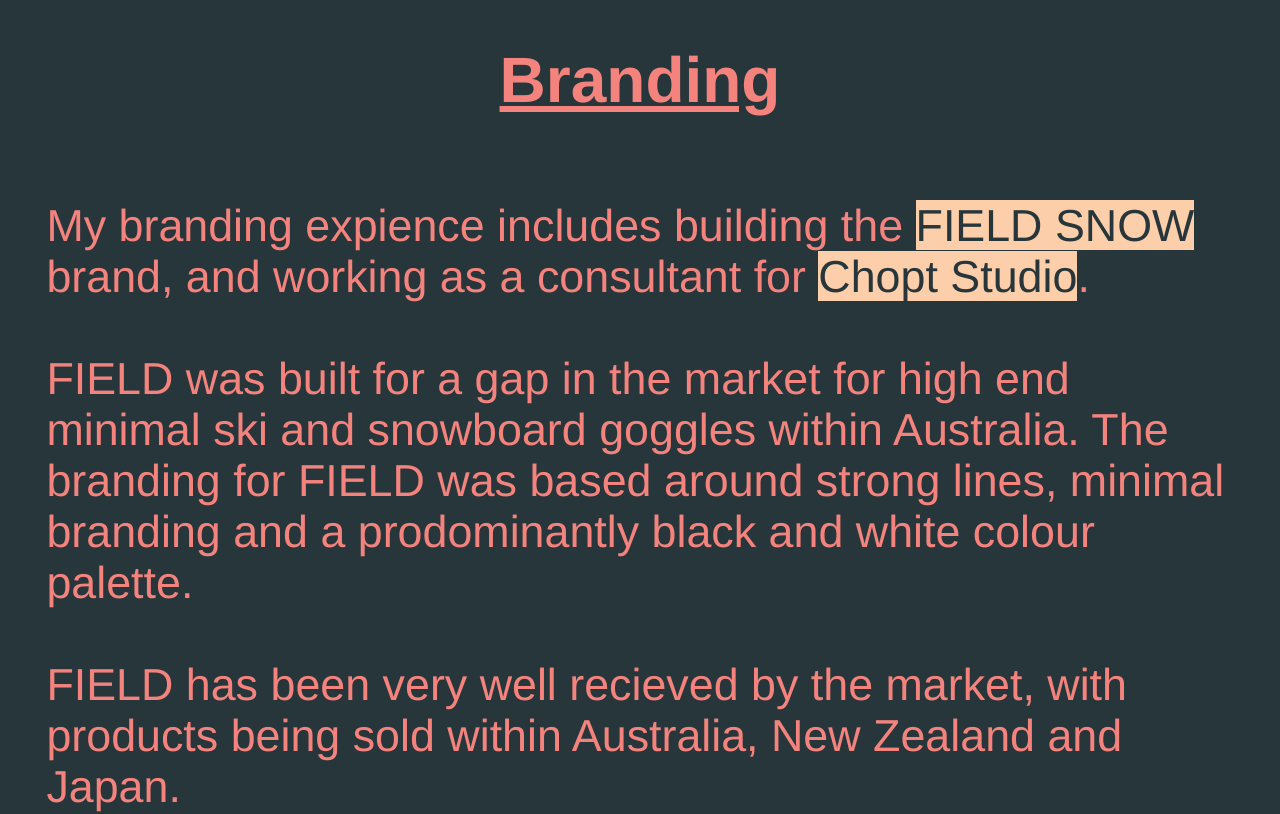
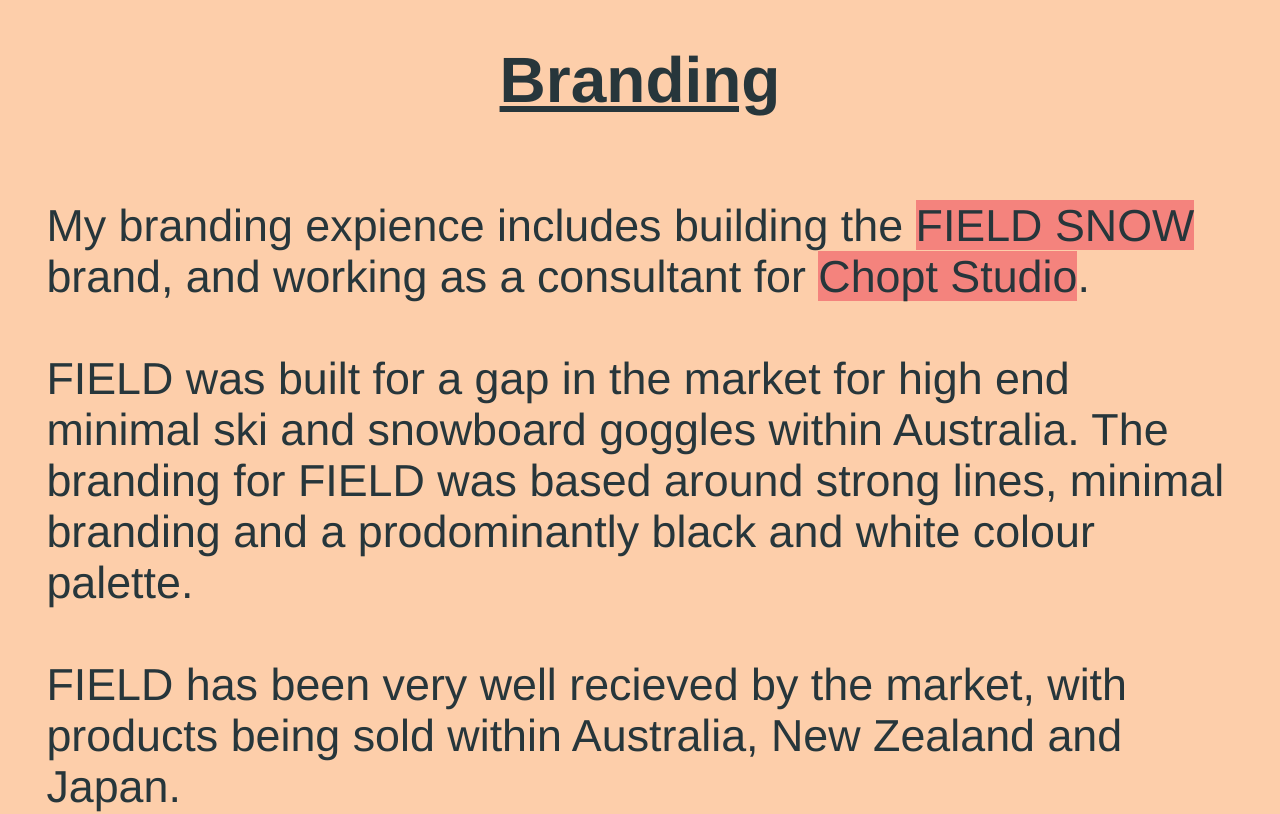
Before and after one commit to AsherFielder/CV, a plain HTML site: page branding.html in a window 1280 px wide. Shown: the top 814 px of the page. Drawn offline with Linux system fonts and the light colour scheme.

Commit message:
Update branding.html

```diff
--- a/branding.html
+++ b/branding.html
@@ -6,12 +6,12 @@
 <style>
 
 body {
-  background-color: #27363b;
+  background-color: #fdceaa;
 }
 
 h1 {
 font-family: HELVETICA;
-  color: #f4837d;
+  color: #27363b;
   text-align: center;
   font-size: 40px
 
@@ -20,7 +20,7 @@
 p {
   font-family: helvetica;
   font-size: 3.5vw;
-  color: #f4837d;
+  color: #27363b;
   text-align: left;
 }
 
@@ -29,10 +29,10 @@
 }
 
 A.class1 {color:#27363b;}
-A.class1:link  {text-decoration: none; color: #27363b; background-color: #fdceaa;}
-A.class1:visited {text-decoration: none; color: #27363b; background-color: #fdceaa;}
+A.class1:link  {text-decoration: none; color: #27363b; background-color: #f4837d;}
+A.class1:visited {text-decoration: none; color: #27363b; background-color: #f4837d;}
 A.class1:hover {text-decoration: none; color: #27363b; background-color: #eb4960;}
-A.class1:active {text-decoration: none; color: #27363b; background-color: #fdceaa;}
+A.class1:active {text-decoration: none; color: #27363b; background-color: #f4837d;}
 
 
 </style>
```
